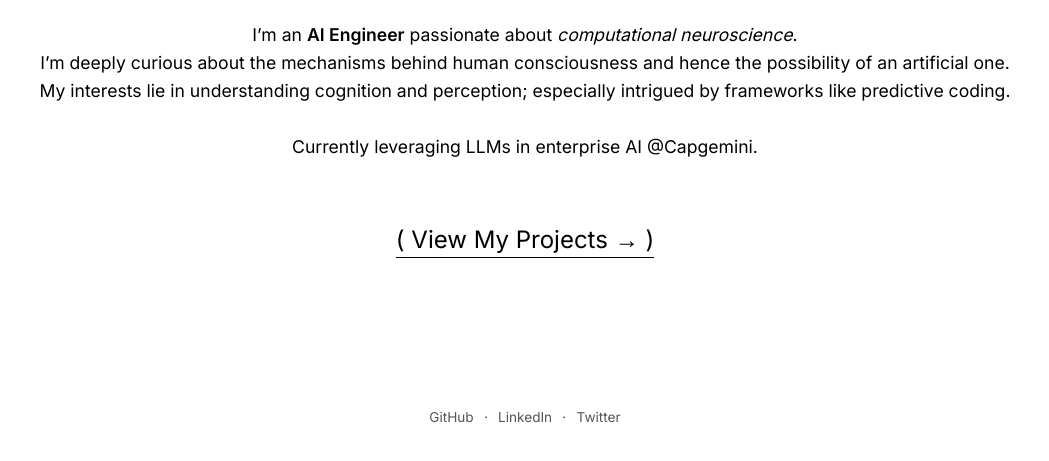
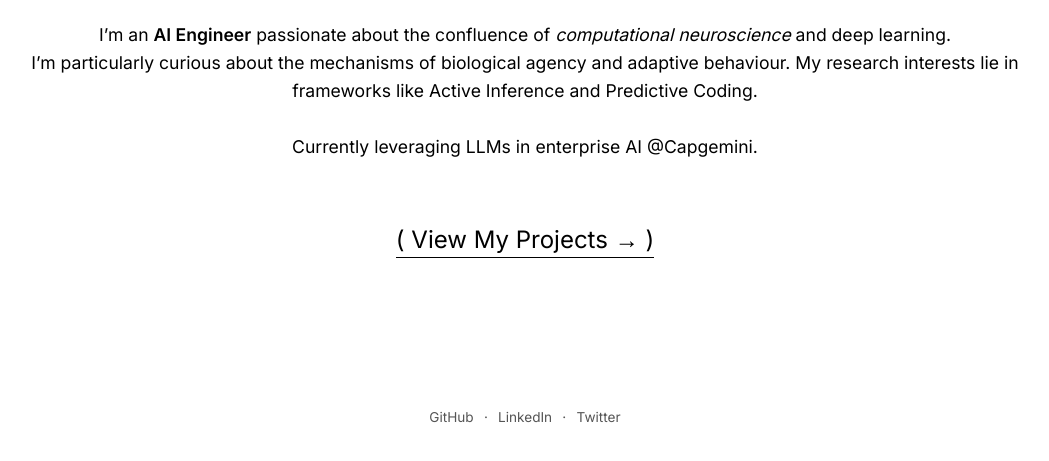
Before and after one commit to yibeisita/yibeisita.github.io, a plain HTML site: page index.html in a window 1280 px wide. Shown: the part 305-766 px from the top of the page, without its empty margins (115-1164 px from the left). Drawn offline with Linux system fonts and the light colour scheme; a web font is replaced by a local one.

Commit message:
Update index.html

```diff
--- a/index.html
+++ b/index.html
@@ -38,9 +38,9 @@
         </span>.
       </h1>
       <p class="intro-desc fade-in-delayed">
-        I’m an <strong>AI Engineer</strong> passionate about <em>computational neuroscience</em>.<br>
-        I’m deeply curious about the mechanisms behind human consciousness and hence the possibility of an artificial one.
-        My interests lie in understanding cognition and perception; especially intrigued by frameworks like predictive coding.<br>
+        I’m an <strong>AI Engineer</strong> passionate about the confluence of <em>computational neuroscience</em> and deep learning.<br>
+        I’m particularly curious about the mechanisms of biological agency and adaptive behaviour.
+        My research interests lie in frameworks like Active Inference and Predictive Coding.<br>
         <br>Currently leveraging LLMs in enterprise AI @Capgemini.
       </p>
     </section>
```
